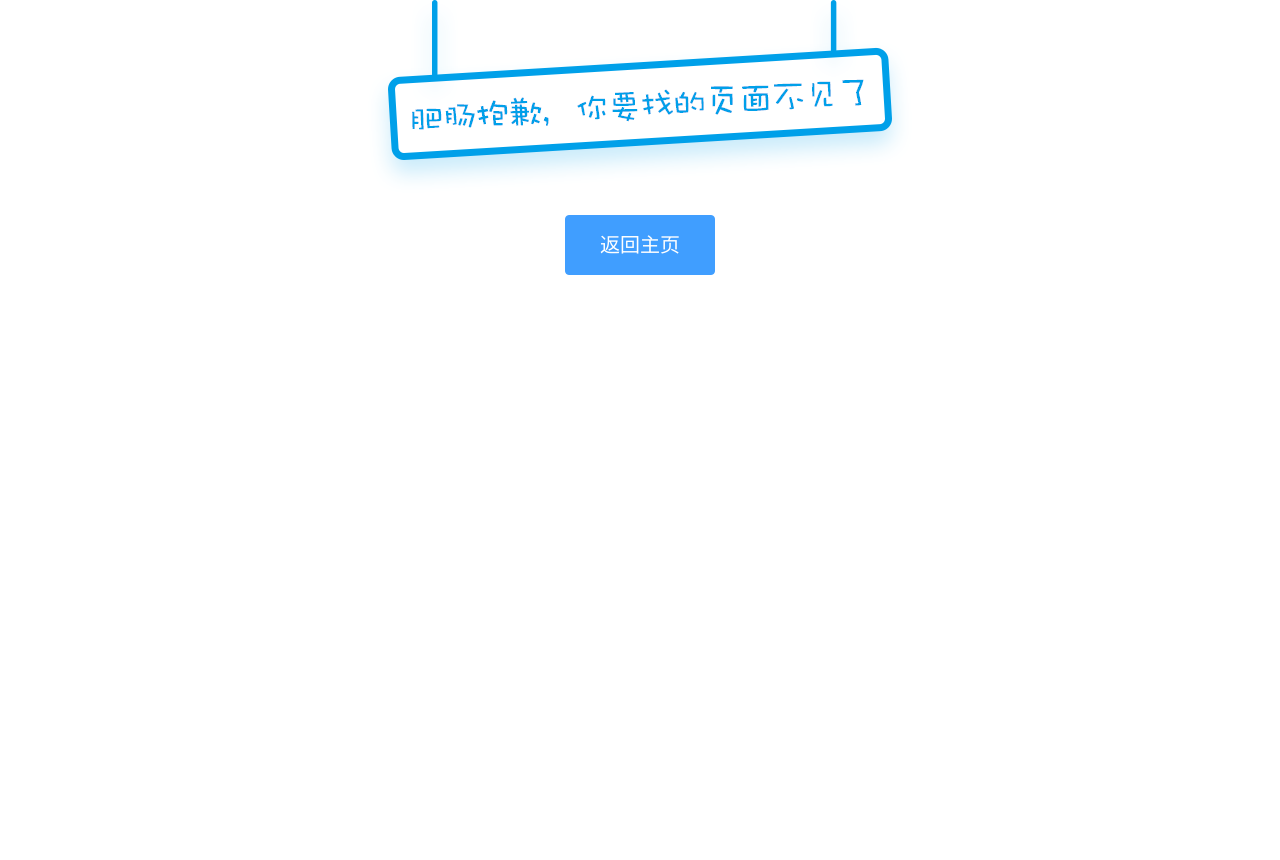
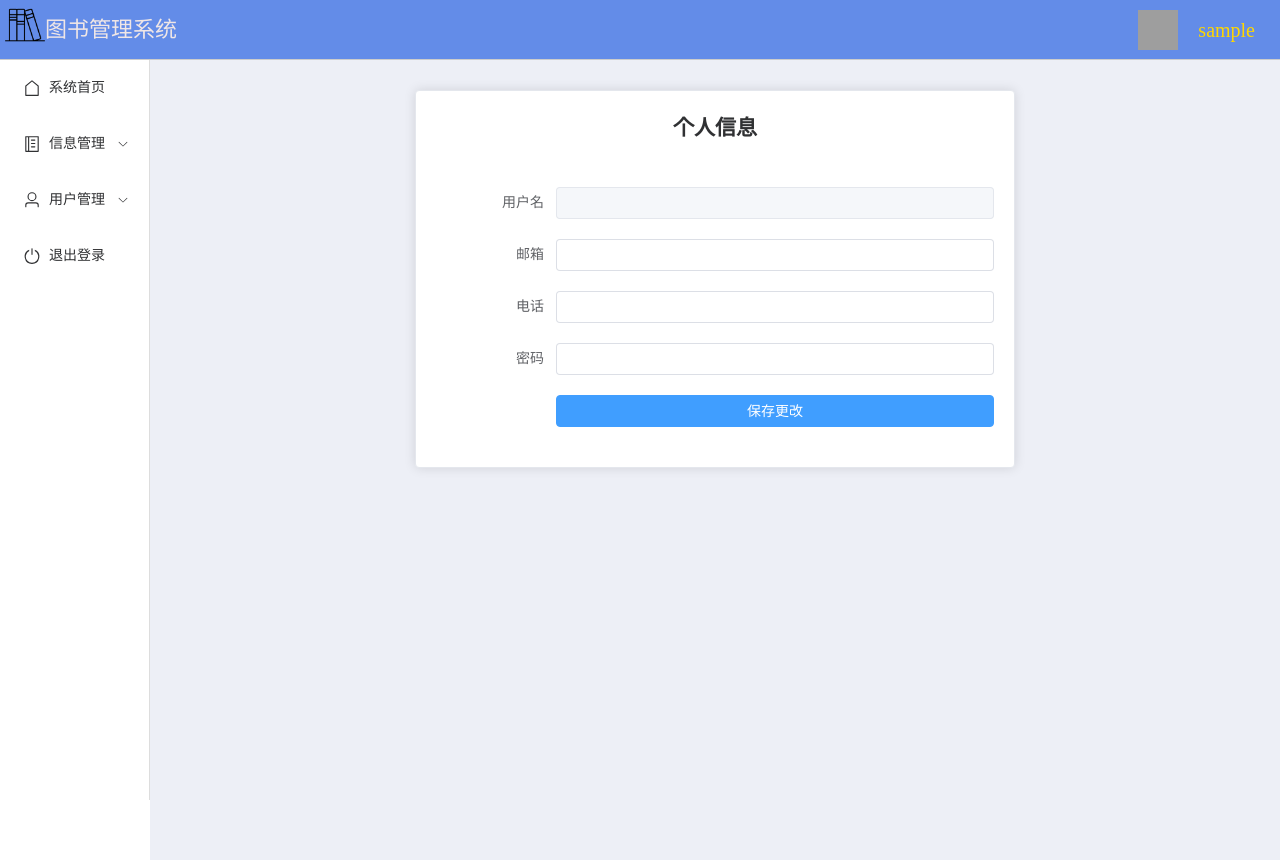
Before and after one commit to TwoTreesermu/LibMisFrontend, a Vue app: page /manager/managerInfo in a window 1280 px wide. Before the commit this address led to /404. Before the commit the page ends 800 px from the top, so only its background shows below. Built offline with nearby package versions, Linux system fonts and the light colour scheme; no server answers; sample sign-in values are in the browser's storage; grey boxes are pictures that could not be loaded.

Commit message:
zhiyu-改动1.【实现】管理员个人信息页面及个人信息编辑功能。

```diff
--- a/src/components/Header.vue
+++ b/src/components/Header.vue
@@ -23,7 +23,7 @@
         <span class="el-dropdown-link" style="font-size: 20px; color: gold" >{{data.user.username}}</span>
         <template #dropdown>
           <el-dropdown-menu>
-            <el-dropdown-item><router-link to="">个人信息</router-link></el-dropdown-item>
+            <el-dropdown-item><router-link to="/manager/managerInfo">个人信息</router-link></el-dropdown-item>
             <el-dropdown-item><router-link to="">修改密码</router-link></el-dropdown-item>
             <el-dropdown-item><router-link to="/login">退出登录</router-link></el-dropdown-item>
           </el-dropdown-menu>
--- a/src/components/UserHeader.vue
+++ b/src/components/UserHeader.vue
@@ -1,12 +1,6 @@
 <template>
   <!--头部菜单栏-->
-  <div style="align-items: center;
-              height: 60px;
-              line-height: 50px;
-              border-bottom: 1px solid #ccc;
-              background-color: #638ce8;
-              display:flex"
-  >
+  <div style="align-items: center; height: 60px; line-height: 50px; border-bottom: 1px solid #ccc; background-color: #638ce8; display: flex">
     <!--左侧Logo,标题区域开始-->
     <router-link to="/user" style="text-decoration: none;">
       <div style="width: 200px; display: flex; margin-left: 5px;">
@@ -45,11 +39,10 @@
         <span class="el-dropdown-link" style="font-size: 20px; color: gold" >{{data.user.username}}</span>
         <template #dropdown>
           <el-dropdown-menu>
-            <el-dropdown-item @click="goToBorrow">我的借阅</el-dropdown-item>
-            <el-dropdown-item @click="goToReservation">我的预约</el-dropdown-item>
-            <el-dropdown-item @click="goToPersonalInfo">个人信息</el-dropdown-item>
-            <el-dropdown-item><router-link to="">修改密码</router-link></el-dropdown-item>
-            <el-dropdown-item><router-link to="/login">退出登录</router-link></el-dropdown-item>
+            <el-dropdown-item @click="goToBorrow" class="dropdown-item-color">我的借阅</el-dropdown-item>
+            <el-dropdown-item @click="goToReservation" class="dropdown-item-color">我的预约</el-dropdown-item>
+            <el-dropdown-item @click="goToPersonalInfo" class="dropdown-item-color">个人信息</el-dropdown-item>
+            <el-dropdown-item @click="goToLogin" class="dropdown-item-color">退出登录</el-dropdown-item>
           </el-dropdown-menu>
         </template>
       </el-dropdown>
@@ -99,8 +92,16 @@ const goToPersonalInfo = () => {
   router.push("/user/personalInfo");
 };
 
+// 跳转到用户个人信息页面
+const goToLogin = () => {
+  router.push("/Login");
+};
+
 </script>
 
 <style scoped>
-/* 可根据需要调整样式 */
+/* 统一设置dropdown项的颜色 */
+.dropdown-item-color {
+  color: gold;
+}
 </style>
--- a/src/router/index.js
+++ b/src/router/index.js
@@ -4,6 +4,7 @@ import UserManage from "@/views/manager/UserManage.vue";
 import NotificationManage from "@/views/manager/NotificationManage.vue";
 import ReservationManage from "@/views/manager/ReservationManage.vue";
 import BorrowManage from "@/views/manager/BorrowManage.vue";
+
 
 const routes = [
   {
@@ -80,6 +81,10 @@ const routes = [
         path: 'borrow', name: 'BorrowManage', component: BorrowManage,
         meta: {title: '借阅管理'}
       },
+      { // 个人信息
+        path: 'managerInfo', name: 'ManagerInfo', component: () => import( "../views/manager/ManagerInfo.vue"),
+        meta: {title: '个人信息'}
+      }
     ],
   },
   { // 404
--- a/src/views/User.vue
+++ b/src/views/User.vue
@@ -9,7 +9,7 @@
       <div style="width: 160px; padding: 20px; background-color: #f7f7f7; border-radius: 8px; box-shadow: 0 2px 6px rgba(0,0,0,0.1)">
         <div style="text-align: center; margin-bottom: 20px">
           <img src="@/assets/book.png" alt="" style="width: 50%">
-          <div style="font-size: 14px; color: #8b5a2b; margin-top: 10px;">莫负年华，阅读正当时</div>
+          <div style="font-size: 14px; color: #8b5a2b; margin-top: 10px;">阅读，让心灵在书海中自由翱翔</div>
         </div>
         <el-row :gutter="10">
           <el-col :span="12" style="text-align: center; margin-bottom: 10px" v-for="item in data.categoryList" :key="item.categoryId">
--- /dev/null
+++ b/src/views/manager/ManagerInfo.vue
@@ -0,0 +1,201 @@
+<template>
+  <div class="app-container">
+
+    <!-- 个人信息部分 -->
+    <div class="personal-info">
+      <el-card class="info-card">
+        <div class="header">
+          <h2>个人信息</h2>
+        </div>
+
+        <div class="info-section">
+          <div class="avatar">
+            <el-upload
+                class="avatar-uploader"
+                action=""
+                show-file-list="false"
+                :before-upload="beforeUpload"
+                :on-success="handleAvatarSuccess"
+                :on-error="handleAvatarError"
+            >
+              <img v-if="user.avatar" :src="user.avatar" alt="头像" class="avatar-img" />
+              <i v-else class="el-icon-plus avatar-icon"></i>
+            </el-upload>
+          </div>
+
+          <el-form :model="user" ref="userForm" label-width="120px">
+            <el-form-item label="用户名">
+              <el-input v-model="user.userName" disabled></el-input>
+            </el-form-item>
+
+            <el-form-item label="邮箱">
+              <el-input v-model="user.emailAdd"></el-input>
+            </el-form-item>
+
+            <el-form-item label="电话">
+              <el-input v-model="user.phoneNumber"></el-input>
+            </el-form-item>
+
+            <el-form-item label="密码">
+              <el-input v-model="user.userPwd"></el-input>
+            </el-form-item>
+
+            <el-form-item>
+              <el-button type="primary" @click="saveChanges">保存更改</el-button>
+            </el-form-item>
+          </el-form>
+        </div>
+      </el-card>
+    </div>
+
+
+  </div>
+</template>
+
+<script>
+import request from '@/utils/request';
+import UserHeader from "@/components/UserHeader.vue";
+import Footer from "@/components/Footer.vue";
+
+export default {
+  data() {
+    return {
+      user: {
+        userId: null,
+        userName: '',
+        phoneNumber: '',
+        emailAdd: '',
+        userPwd: '',
+        avatar: ''
+      },
+    };
+  },
+  created() {
+    // 获取用户信息
+    this.fetchUserInfo();
+  },
+  methods: {
+    // 获取用户信息
+    async fetchUserInfo() {
+      try {
+        // 假设userId是从某个地方获取的，可能是登录时存储在本地或者通过路由参数传递
+        const userId = this.$route.params.userId || 1;  // 这里默认使用1号用户，实际中应该从登录状态或者路由参数中获取
+        const response = await request.get(`/api/users/find/` + userId);
+        if (response.code === '200') {
+          this.user = response.data; // 成功时将返回的数据赋值给user
+          console.log('用户信息', this.user); // 打印出来以确认数据
+        } else {
+          this.$message.error('获取用户信息失败');
+        }
+      } catch (error) {
+        console.error('获取用户信息失败', error);
+        this.$message.error('获取用户信息失败');
+      }
+    },
+
+    // 更新用户信息
+    async saveChanges() {
+      try {
+        const response = await request.put('/api/users/update', this.user);
+        if (response.code === '200') {
+          this.$message.success('更新成功');
+        } else {
+          this.$message.error('更新失败');
+        }
+      } catch (error) {
+        console.error('更新用户信息失败', error);
+        this.$message.error('更新失败');
+      }
+    },
+
+    // 头像上传前检查
+    beforeUpload(file) {
+      const isJPG = file.type === 'image/jpeg';
+      const isPNG = file.type === 'image/png';
+      const isSizeLimit = file.size / 1024 / 1024 < 5; // 限制5MB
+      if (!isJPG && !isPNG) {
+        this.$message.error('上传头像只能是 JPG/PNG 格式');
+      }
+      if (!isSizeLimit) {
+        this.$message.error('上传头像大小不能超过 5MB');
+      }
+      return (isJPG || isPNG) && isSizeLimit;
+    },
+
+    // 头像上传成功处理
+    handleAvatarSuccess(response, file) {
+      this.user.avatar = URL.createObjectURL(file.raw);
+      this.$message.success('头像上传成功');
+    },
+
+    // 头像上传失败处理
+    handleAvatarError(error) {
+      this.$message.error('头像上传失败');
+    }
+  }
+};
+
+</script>
+
+<style scoped>
+/* 整体容器的布局 */
+.app-container {
+  display: flex;
+  flex-direction: column;
+  min-height: 100vh; /* 页面高度至少占满视口 */
+}
+
+/* 个人信息部分 */
+.personal-info {
+  flex: 1; /* 使内容部分占据剩余空间 */
+  padding: 20px;
+}
+
+.info-card {
+  max-width: 600px;
+  margin: 0 auto;
+}
+
+.header {
+  text-align: center;
+  margin-bottom: 20px;
+}
+
+.avatar {
+  text-align: center;
+}
+
+.avatar-uploader {
+  display: inline-block;
+}
+
+.avatar-img {
+  width: 100px;
+  height: 100px;
+  border-radius: 50%;
+}
+
+.avatar-icon {
+  font-size: 28px;
+  color: #ccc;
+}
+
+.el-form-item {
+  margin-bottom: 20px;
+}
+
+.el-button {
+  width: 100%;
+}
+
+/* 页脚样式：固定在页面底部 */
+footer {
+  position: fixed;
+  bottom: 0;
+  left: 0;
+  width: 100%;
+  background-color: #f1f1f1;
+  padding: 10px;
+  text-align: center;
+}
+</style>
```
